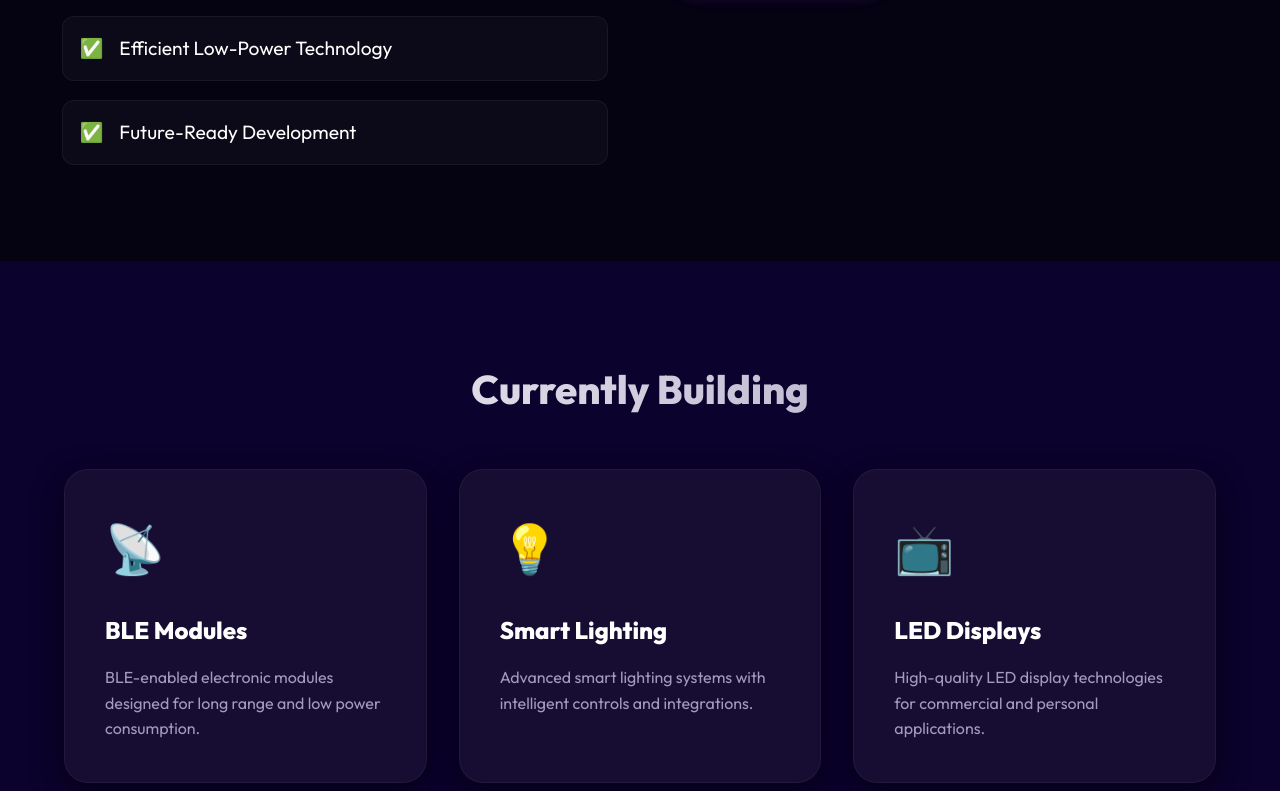
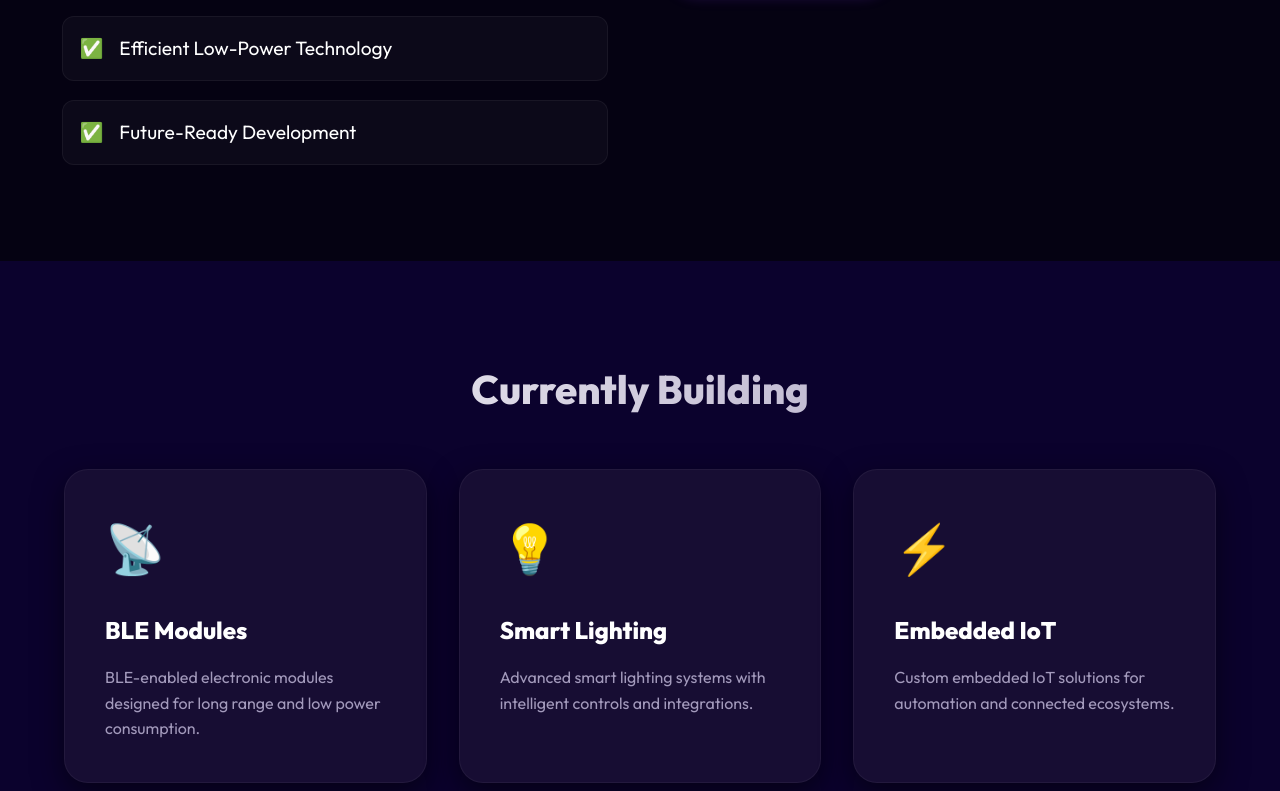
Before and after one commit to Manasraj9/website, a plain HTML site: page index.html in a window 1280 px wide. Shown: the part 2006-2797 px from the top of the page. Drawn offline with Linux system fonts and the light colour scheme.

Commit message:
refactor: update hero text and remove LED displays section from features

```diff
--- a/index.html
+++ b/index.html
@@ -27,7 +27,7 @@
         <div class="hero-content">
             <h1 class="hero-title">Passion For <span class="highlight">Innovation</span></h1>
             <p class="hero-subtitle">Chipify develops smart embedded electronics and wireless solutions designed for the next generation of connected devices.</p>
-            <p class="hero-text">From BLE modules to intelligent lighting and display systems, we focus on performance, reliability, and innovation.</p>
+            <p class="hero-text">From BLE modules to intelligent lighting, we focus on performance, reliability, and innovation.</p>
             <div class="hero-actions">
                 <a href="#product" class="btn-primary">View Featured Product</a>
                 <a href="#contact" class="btn-secondary">Get in Touch</a>
@@ -108,11 +108,6 @@
                 <div class="card-icon">💡</div>
                 <h3>Smart Lighting</h3>
                 <p>Advanced smart lighting systems with intelligent controls and integrations.</p>
-            </div>
-            <div class="card glass-card reveal delay-300">
-                <div class="card-icon">📺</div>
-                <h3>LED Displays</h3>
-                <p>High-quality LED display technologies for commercial and personal applications.</p>
             </div>
             <div class="card glass-card reveal delay-400">
                 <div class="card-icon">⚡</div>
```
